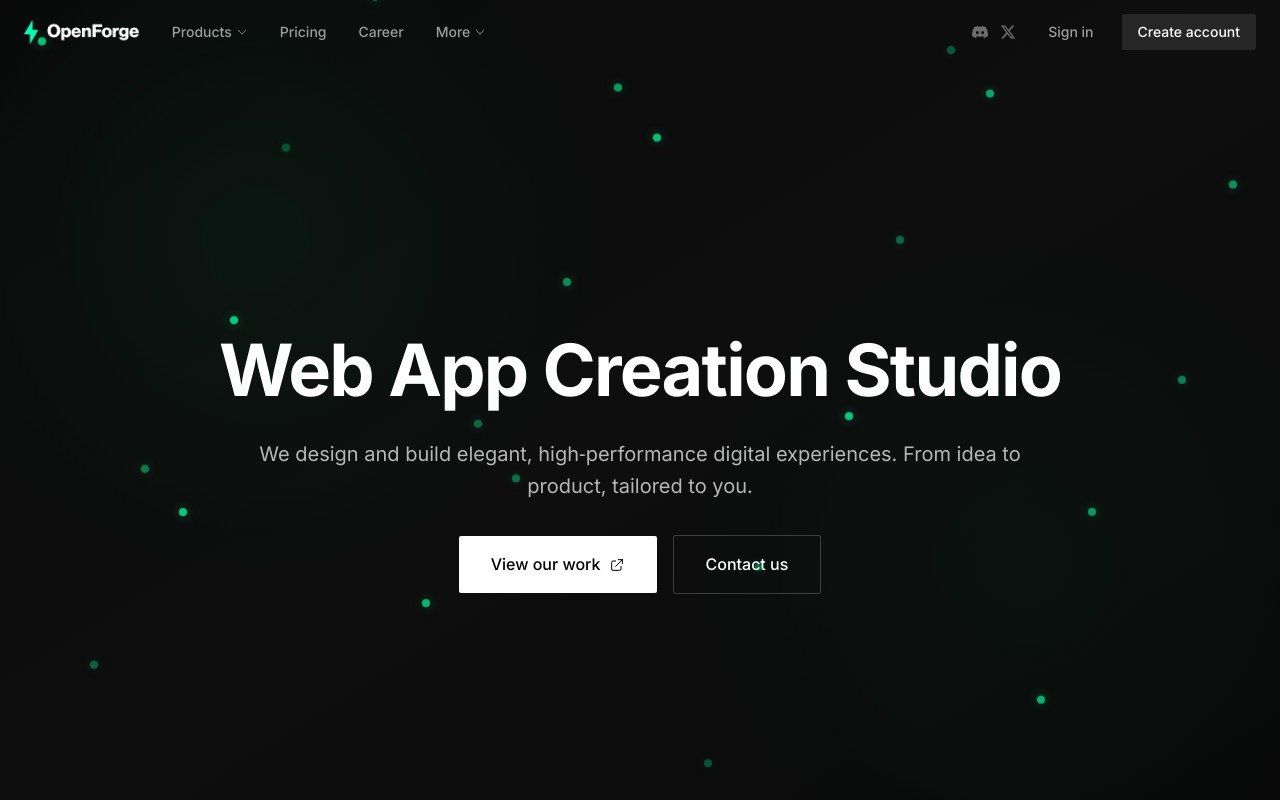
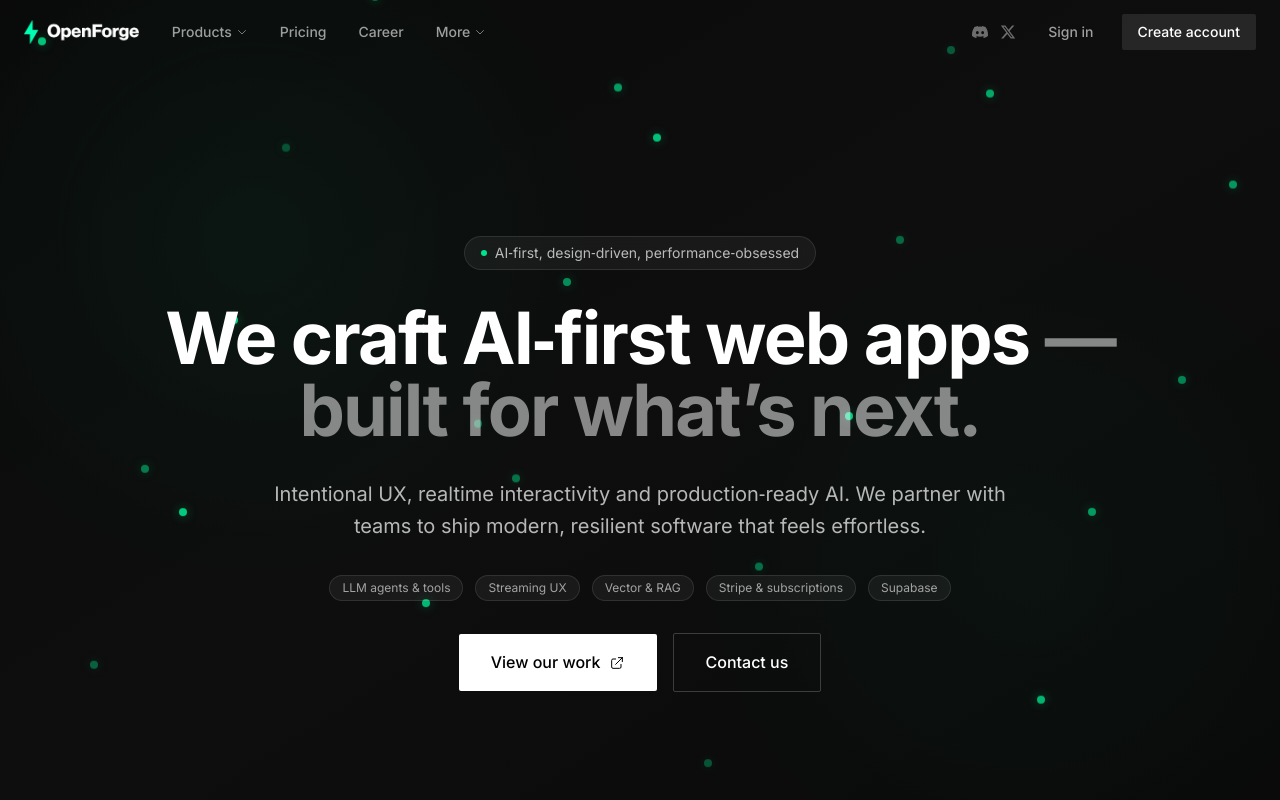
Before and after one commit to whyyexo/OpenForge, a React (Vite) app: page / in a window 1280 px wide. Built offline with nearby package versions, Linux system fonts and the light colour scheme; no server answers.

Commit message:
Update Landing.tsx

```diff
--- a/src/pages/Landing.tsx
+++ b/src/pages/Landing.tsx
@@ -53,18 +53,34 @@ const Landing: React.FC = () => {
 
         <div className="relative z-10 text-center px-6 max-w-6xl mx-auto">
           <motion.div
-            initial={{ opacity: 0, y: 30 }}
+            initial={{ opacity: 0, y: 24 }}
             animate={{ opacity: 1, y: 0 }}
             transition={{ duration: 0.8 }}
             className="space-y-8"
           >
+            <div className="flex justify-center">
+              <div className="inline-flex items-center gap-2 rounded-full border border-white/10 bg-white/5 px-4 py-1.5 text-sm text-white/70 backdrop-blur">
+                <span className="h-1.5 w-1.5 rounded-full bg-[#00E38C]"></span>
+                AI‑first, design‑driven, performance‑obsessed
+              </div>
+            </div>
+
             <h1 className="text-5xl lg:text-7xl font-bold text-white leading-tight tracking-tight">
-              Web App Creation Studio
+              We craft AI‑first web apps
+              <span className="text-white/50"> — built for what’s next.</span>
             </h1>
 
-            <p className="text-xl text-white/70 mb-12 max-w-3xl mx-auto leading-relaxed">
-              We design and build elegant, high‑performance digital experiences. From idea to product, tailored to you.
+            <p className="text-xl text-white/70 max-w-3xl mx-auto leading-relaxed">
+              Intentional UX, realtime interactivity and production‑ready AI. We partner with teams to ship modern, resilient software that feels effortless.
             </p>
+
+            <div className="flex flex-wrap justify-center gap-3 text-xs text-white/60">
+              <div className="rounded-full border border-white/10 px-3 py-1 bg-white/5">LLM agents & tools</div>
+              <div className="rounded-full border border-white/10 px-3 py-1 bg-white/5">Streaming UX</div>
+              <div className="rounded-full border border-white/10 px-3 py-1 bg-white/5">Vector & RAG</div>
+              <div className="rounded-full border border-white/10 px-3 py-1 bg-white/5">Stripe & subscriptions</div>
+              <div className="rounded-full border border-white/10 px-3 py-1 bg-white/5">Supabase</div>
+            </div>
 
             <div className="flex flex-col sm:flex-row gap-4 justify-center items-center">
               <a
@@ -101,7 +117,7 @@ const Landing: React.FC = () => {
               Services
             </h2>
             <p className="text-lg text-white/60 max-w-2xl mx-auto">
-              Design, conception and development of modern, scalable web applications.
+              AI‑native capabilities to elevate your product.
             </p>
           </motion.div>
 
@@ -113,8 +129,8 @@ const Landing: React.FC = () => {
                     <path strokeLinecap="round" strokeLinejoin="round" strokeWidth={1} d="M5 7l5 5L5 17m7-10h7M12 12h7m-7 5h7" />
                   </svg>
                 ),
-                title: 'Design & Branding',
-                description: 'Visual identity, UI/UX, design systems and high‑fidelity prototyping.'
+                title: 'LLM Agents & Orchestration',
+                description: 'Autonomous agents, tool use, evals and safe guardrails for production.'
               },
               {
                 icon: (
@@ -123,8 +139,8 @@ const Landing: React.FC = () => {
                     <path strokeLinecap="round" strokeLinejoin="round" strokeWidth={1} d="M19.4 15A7.5 7.5 0 116.6 9" />
                   </svg>
                 ),
-                title: 'Web Apps & AI',
-                description: 'Full‑stack apps, AI integrations and intelligent workflows.'
+                title: 'Realtime & Streaming UX',
+                description: 'Latency‑aware interfaces, progressive streaming and optimistic updates.'
               },
               {
                 icon: (
@@ -132,8 +148,8 @@ const Landing: React.FC = () => {
                     <path strokeLinecap="round" strokeLinejoin="round" strokeWidth={1} d="M3 3h18l-2 12H5L3 3zM7 21h10" />
                   </svg>
                 ),
-                title: 'E‑commerce & Payments',
-                description: 'Stripe, subscriptions, marketplaces and frictionless checkout experiences.'
+                title: 'Data & Integrations',
+                description: 'RAG, vector DBs, Stripe subscriptions, analytics and partner APIs.'
               }
             ].map((feature, index) => (
               <motion.div
@@ -213,16 +229,16 @@ const Landing: React.FC = () => {
             transition={{ duration: 0.6 }}
             className="text-center mb-16"
           >
-            <h2 className="text-3xl md:text-4xl font-bold text-white mb-4">Our Process</h2>
-            <p className="text-lg text-white/60 max-w-xl mx-auto">A clear, collaborative and impact‑driven workflow.</p>
+            <h2 className="text-3xl md:text-4xl font-bold text-white mb-4">Our Principles</h2>
+            <p className="text-lg text-white/60 max-w-xl mx-auto">Clarity over complexity. Speed without compromise. AI where it matters.</p>
           </motion.div>
 
           <div className="grid md:grid-cols-4 gap-6">
             {[
-              { step: '01', title: 'Discovery', text: 'Goals, constraints, audience and KPIs.' },
-              { step: '02', title: 'Design', text: 'Wireframes, UI/UX, prototyping and validation.' },
-              { step: '03', title: 'Build', text: 'Development, integrations and quality assurance.' },
-              { step: '04', title: 'Launch', text: 'Go‑live, monitoring and continuous improvement.' }
+              { step: '01', title: 'Define Impact', text: 'Pinpoint outcomes, success metrics and constraints.' },
+              { step: '02', title: 'Design for Flow', text: 'UI/UX that reduces friction and elevates intent.' },
+              { step: '03', title: 'Ship Fast', text: 'Iterate in weeks, not months. Test, measure, refine.' },
+              { step: '04', title: 'AI‑native', text: 'Agents, context and signals embedded where they help.' }
             ].map((p, i) => (
               <motion.div
                 key={p.step}
@@ -274,9 +290,9 @@ const Landing: React.FC = () => {
             viewport={{ once: true }}
             className="space-y-8"
           >
-            <h2 className="text-4xl md:text-6xl font-bold text-white">Have a project in mind? Let’s talk.</h2>
+            <h2 className="text-4xl md:text-6xl font-bold text-white">Build with an AI‑native team.</h2>
 
-            <p className="text-xl text-white/60 mb-12 max-w-2xl mx-auto">Reach out and we’ll turn your idea into a remarkable application.</p>
+            <p className="text-xl text-white/60 mb-12 max-w-2xl mx-auto">Let’s turn your product vision into a fast, intelligent experience.</p>
 
             <div className="flex flex-col sm:flex-row gap-4 justify-center">
               <button
```
